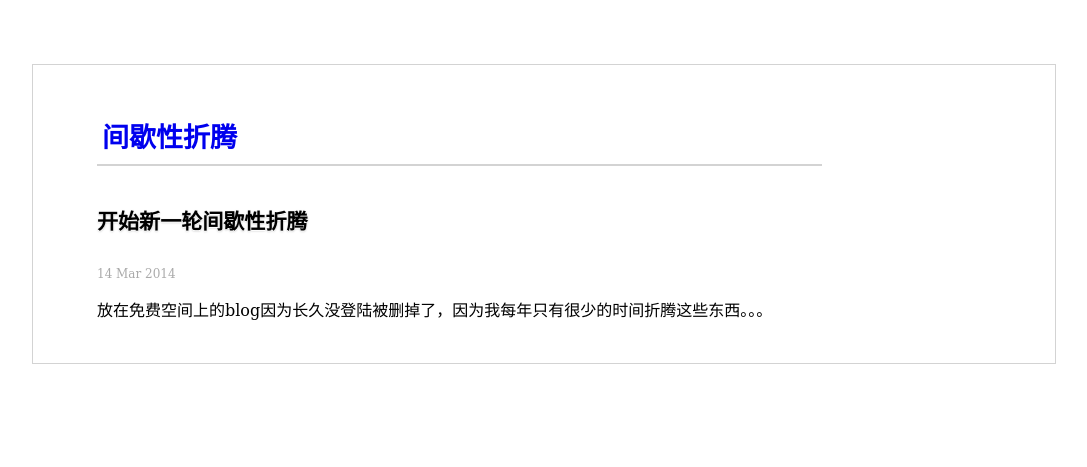
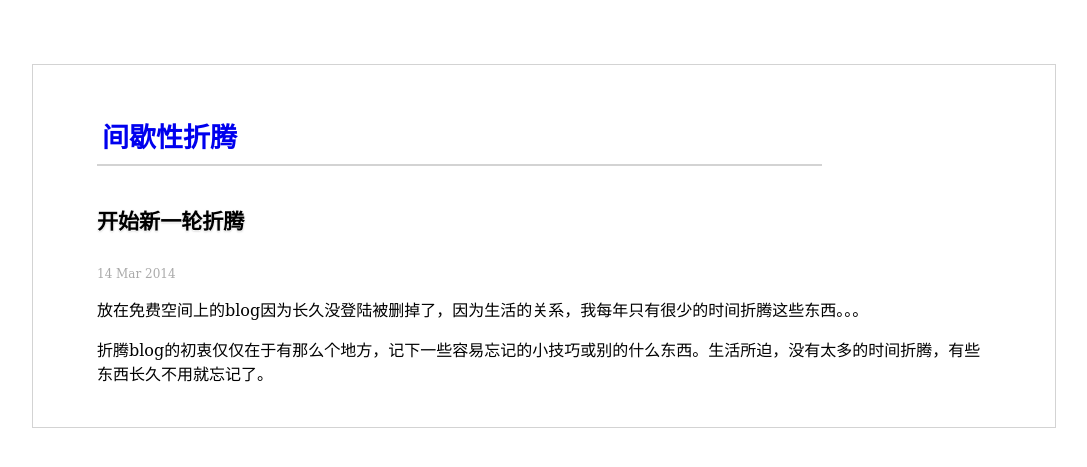
Before and after one commit to rhuichao/uternet.github.io, a Jekyll site: the page built from _posts/2014-03-14-My-First-Page.md, in a window 1280 px wide. Shown: the top 467 px of the page, without its empty margins (96-1183 px from the left). Built offline with Jekyll 4.4.1, drawn with Linux system fonts in a browser that asks for light colours.

Commit message:
new document posted

```diff
--- a/_posts/2014-03-14-My-First-Page.md
+++ b/_posts/2014-03-14-My-First-Page.md
@@ -1,6 +1,8 @@
 ---
 layout: post
-title: 开始新一轮间歇性折腾
+title: 开始新一轮折腾
 date:  2014-03-14
 ---
-放在免费空间上的blog因为长久没登陆被删掉了，因为我每年只有很少的时间折腾这些东西。。。
+放在免费空间上的blog因为长久没登陆被删掉了，因为生活的关系，我每年只有很少的时间折腾这些东西。。。
+
+折腾blog的初衷仅仅在于有那么个地方，记下一些容易忘记的小技巧或别的什么东西。生活所迫，没有太多的时间折腾，有些东西长久不用就忘记了。
```
